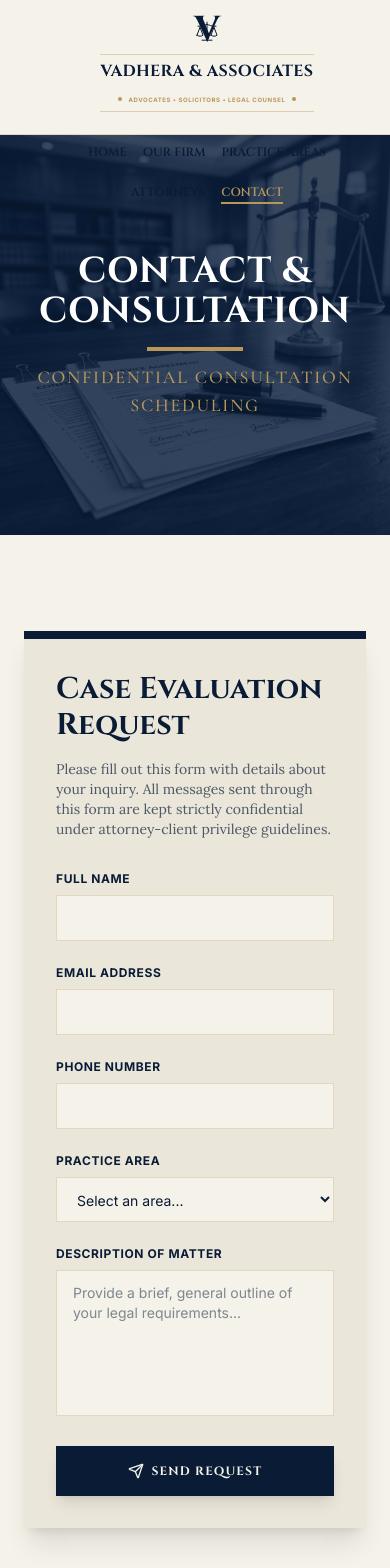
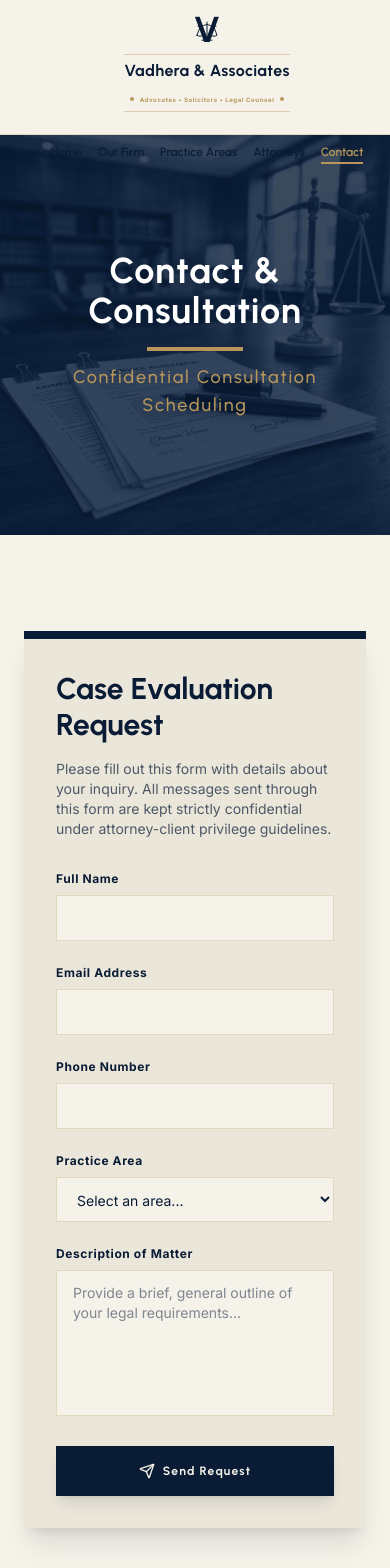
Before and after one commit to Ayushk212/Lawfirm, a React (Vite) app: page /contact in a window 390 px wide. Shown: the top 1568 px of the page. Built offline with nearby package versions, Linux system fonts and the light colour scheme.

Commit message:
Convert all uppercase text to Title Case, update fonts to Inter and Urbanist, and increase font size

```diff
--- a/src/components/Footer.tsx
+++ b/src/components/Footer.tsx
@@ -13,13 +13,13 @@ export default function Footer() {
             </div>
             <div className="border-t border-[#B9975B]/50 pt-1.5 pb-0.5 mt-2 w-full max-w-[200px]">
               <h2 className="text-lg font-cinzel font-bold text-[#F5F2EA] tracking-wide whitespace-nowrap">
-                VADHERA & ASSOCIATES
+                Vadhera & Associates
               </h2>
             </div>
             <div className="border-b border-[#B9975B]/50 pb-1.5 w-full max-w-[200px]">
-              <p className="text-[#B9975B] font-sans font-semibold tracking-widest text-[6px] uppercase inline-flex items-center gap-1 whitespace-nowrap">
+              <p className="text-[#B9975B] font-sans font-semibold tracking-widest text-[6px] inline-flex items-center gap-1 whitespace-nowrap">
                 <span className="w-0.5 h-0.5 rounded-full bg-[#B9975B]"></span>
-                ADVOCATES • SOLICITORS • LEGAL COUNSEL
+                Advocates • Solicitors • Legal Counsel
                 <span className="w-0.5 h-0.5 rounded-full bg-[#B9975B]"></span>
               </p>
             </div>
@@ -27,7 +27,7 @@ export default function Footer() {
           <p className="text-[#F5F2EA]/60 font-lora leading-relaxed text-sm mb-6">
             Providing uncompromising legal advocacy and advisory services with a legacy of excellence since 1998.
           </p>
-          <div className="font-cinzel text-[#B9975B] font-bold tracking-widest text-sm">EST. 1998</div>
+          <div className="font-cinzel text-[#B9975B] font-bold tracking-widest text-sm">Est. 1998</div>
         </div>
 
         <div>
--- a/src/components/Header.tsx
+++ b/src/components/Header.tsx
@@ -17,24 +17,24 @@ export default function Header() {
           </div>
           <div className="border-t border-[#B9975B]/40 pt-1 mt-1.5 w-full">
             <h1 className="text-base md:text-xl font-cinzel font-bold text-[#0A1C35] tracking-wide text-center whitespace-nowrap">
-              VADHERA & ASSOCIATES
+              Vadhera & Associates
             </h1>
           </div>
           <div className="border-b border-[#B9975B]/40 pb-1 mb-1 w-full text-center">
-            <p className="text-[#B9975B] font-sans font-bold tracking-widest text-[6px] md:text-[8px] uppercase inline-flex items-center gap-1.5 whitespace-nowrap">
+            <p className="text-[#B9975B] font-sans font-bold tracking-widest text-[6px] md:text-[8px] inline-flex items-center gap-1.5 whitespace-nowrap">
               <span className="w-1 h-1 rounded-full bg-[#B9975B]"></span>
-              ADVOCATES • SOLICITORS • LEGAL COUNSEL
+              Advocates • Solicitors • Legal Counsel
               <span className="w-1 h-1 rounded-full bg-[#B9975B]"></span>
             </p>
           </div>
         </NavLink>
 
         <nav className="flex flex-wrap lg:flex-nowrap gap-4 lg:gap-8 font-cinzel text-xs md:text-sm font-semibold text-[#0A1C35] whitespace-nowrap justify-center mt-2 xl:mt-0">
-          <NavLink to="/" className={linkClass}>HOME</NavLink>
-          <NavLink to="/about" className={linkClass}>OUR FIRM</NavLink>
-          <NavLink to="/practice-areas" className={linkClass}>PRACTICE AREAS</NavLink>
-          <NavLink to="/attorneys" className={linkClass}>ATTORNEYS</NavLink>
-          <NavLink to="/contact" className={linkClass}>CONTACT</NavLink>
+          <NavLink to="/" className={linkClass}>Home</NavLink>
+          <NavLink to="/about" className={linkClass}>Our Firm</NavLink>
+          <NavLink to="/practice-areas" className={linkClass}>Practice Areas</NavLink>
+          <NavLink to="/attorneys" className={linkClass}>Attorneys</NavLink>
+          <NavLink to="/contact" className={linkClass}>Contact</NavLink>
         </nav>
       </div>
     </header>
--- a/src/index.css
+++ b/src/index.css
@@ -1,10 +1,22 @@
-@import url('https://fonts.googleapis.com/css2?family=Cinzel:wght@400;500;600;700&family=Cormorant+Garamond:ital,wght@0,400;0,500;0,600;0,700;1,400&family=Inter:wght@400;500;600;700&family=Lora:ital,wght@0,400;0,500;0,600;0,700;1,400&family=Merriweather:ital,wght@0,300;0,400;0,700;1,300;1,400&display=swap');
+@import url('https://fonts.googleapis.com/css2?family=Inter:wght@300;400;500;600;700&family=Urbanist:ital,wght@0,300;0,400;0,500;0,600;0,700;0,800;0,900;1,300;1,400&display=swap');
 @import "tailwindcss";
 
 @theme {
-  --font-cinzel: "Cinzel", ui-serif, Georgia, serif;
-  --font-cormorant: "Cormorant Garamond", ui-serif, Georgia, serif;
-  --font-lora: "Lora", ui-serif, Georgia, serif;
-  --font-merriweather: "Merriweather", ui-serif, Georgia, serif;
+  --font-cinzel: "Urbanist", ui-sans-serif, system-ui, sans-serif;
+  --font-cormorant: "Urbanist", ui-sans-serif, system-ui, sans-serif;
+  --font-lora: "Inter", ui-sans-serif, system-ui, sans-serif;
+  --font-merriweather: "Inter", ui-sans-serif, system-ui, sans-serif;
   --font-sans: "Inter", ui-sans-serif, system-ui, sans-serif;
+
+  --font-size-xs: 0.9375rem;
+  --font-size-sm: 1.0625rem;
+  --font-size-base: 1.1875rem;
+  --font-size-lg: 1.3125rem;
+  --font-size-xl: 1.4375rem;
+  --font-size-2xl: 1.6875rem;
+  --font-size-3xl: 2.0625rem;
+  --font-size-4xl: 2.5rem;
+  --font-size-5xl: 3.25rem;
+  --font-size-6xl: 4.125rem;
+  --font-size-7xl: 5rem;
 }
--- a/src/pages/About.tsx
+++ b/src/pages/About.tsx
@@ -42,7 +42,7 @@ export default function About() {
             transition={{ duration: 0.8, ease: [0.16, 1, 0.3, 1] }}
             className="text-4xl md:text-6xl font-cinzel font-bold text-white tracking-wide"
           >
-            OUR FIRM
+            Our Firm
           </motion.h1>
           <motion.div
             initial={{ scaleX: 0 }}
@@ -54,7 +54,7 @@ export default function About() {
             initial={{ opacity: 0 }}
             animate={{ opacity: 1 }}
             transition={{ duration: 1, delay: 0.4 }}
-            className="text-lg md:text-xl text-[#B9975B] font-cormorant font-medium mt-3 uppercase tracking-widest"
+            className="text-lg md:text-xl text-[#B9975B] font-cormorant font-medium mt-3 tracking-widest"
           >
             A Legacy of Uncompromising Advocacy
           </motion.p>
@@ -69,7 +69,7 @@ export default function About() {
           viewport={{ once: true, margin: "-100px" }}
           variants={staggerContainer}
         >
-          <motion.h3 variants={fadeInUp} className="font-cinzel text-[#B9975B] font-bold tracking-widest text-sm mb-4">OUR STORY</motion.h3>
+          <motion.h3 variants={fadeInUp} className="font-cinzel text-[#B9975B] font-bold tracking-widest text-sm mb-4">Our Story</motion.h3>
           <motion.h2 variants={fadeInUp} className="text-4xl md:text-5xl font-cormorant font-bold mb-8 leading-tight">
             Built on trust, integrity, and relentless preparation.
           </motion.h2>
@@ -100,7 +100,7 @@ export default function About() {
       <section className="bg-[#EBE6DA] py-24 border-y border-[#D6CFC0] min-h-[115vh] flex flex-col justify-center">
         <div className="max-w-7xl mx-auto px-6 md:px-12 lg:px-24">
           <div className="text-center mb-12">
-            <h2 className="text-4xl font-cinzel font-bold text-[#0A1C35]">OUR CORE VALUES</h2>
+            <h2 className="text-4xl font-cinzel font-bold text-[#0A1C35]">Our Core Values</h2>
             <div className="w-24 h-1 bg-[#B9975B] mx-auto mt-6"></div>
           </div>
 
@@ -134,7 +134,7 @@ export default function About() {
       {/* History Timeline */}
       <section className="py-24 max-w-7xl mx-auto px-6 md:px-12 lg:px-24 min-h-[115vh] flex flex-col justify-center">
         <div className="text-center mb-10">
-          <h2 className="text-4xl font-cinzel font-bold text-[#0A1C35]">FIRM MILESTONES</h2>
+          <h2 className="text-4xl font-cinzel font-bold text-[#0A1C35]">Firm Milestones</h2>
           <div className="w-24 h-1 bg-[#B9975B] mx-auto mt-6"></div>
         </div>
 
--- a/src/pages/Contact.tsx
+++ b/src/pages/Contact.tsx
@@ -52,7 +52,7 @@ export default function Contact() {
             transition={{ duration: 0.8, ease: [0.16, 1, 0.3, 1] }}
             className="text-4xl md:text-6xl font-cinzel font-bold text-white tracking-wide"
           >
-            CONTACT & CONSULTATION
+            Contact & Consultation
           </motion.h1>
           <motion.div
             initial={{ scaleX: 0 }}
@@ -64,7 +64,7 @@ export default function Contact() {
             initial={{ opacity: 0 }}
             animate={{ opacity: 1 }}
             transition={{ duration: 1, delay: 0.4 }}
-            className="text-lg md:text-xl text-[#B9975B] font-cormorant font-medium mt-3 uppercase tracking-widest"
+            className="text-lg md:text-xl text-[#B9975B] font-cormorant font-medium mt-3 tracking-widest"
           >
             Confidential Consultation Scheduling
           </motion.p>
@@ -97,7 +97,7 @@ export default function Contact() {
               >
                 <div className="grid md:grid-cols-2 gap-6">
                   <div>
-                    <label htmlFor="name" className="block text-xs font-sans font-bold tracking-wider uppercase mb-2">Full Name</label>
+                    <label htmlFor="name" className="block text-xs font-sans font-bold tracking-wider mb-2">Full Name</label>
                     <input
                       type="text"
                       id="name"
@@ -109,7 +109,7 @@ export default function Contact() {
                     />
                   </div>
                   <div>
-                    <label htmlFor="email" className="block text-xs font-sans font-bold tracking-wider uppercase mb-2">Email Address</label>
+                    <label htmlFor="email" className="block text-xs font-sans font-bold tracking-wider mb-2">Email Address</label>
                     <input
                       type="email"
                       id="email"
@@ -124,7 +124,7 @@ export default function Contact() {
 
                 <div className="grid md:grid-cols-2 gap-6">
                   <div>
-                    <label htmlFor="phone" className="block text-xs font-sans font-bold tracking-wider uppercase mb-2">Phone Number</label>
+                    <label htmlFor="phone" className="block text-xs font-sans font-bold tracking-wider mb-2">Phone Number</label>
                     <input
                       type="tel"
                       id="phone"
@@ -135,7 +135,7 @@ export default function Contact() {
                     />
                   </div>
                   <div>
-                    <label htmlFor="category" className="block text-xs font-sans font-bold tracking-wider uppercase mb-2">Practice Area</label>
+                    <label htmlFor="category" className="block text-xs font-sans font-bold tracking-wider mb-2">Practice Area</label>
                     <select
                       id="category"
                       name="category"
@@ -156,7 +156,7 @@ export default function Contact() {
                 </div>
 
                 <div>
-                  <label htmlFor="message" className="block text-xs font-sans font-bold tracking-wider uppercase mb-2">Description of Matter</label>
+                  <label htmlFor="message" className="block text-xs font-sans font-bold tracking-wider mb-2">Description of Matter</label>
                   <textarea
                     id="message"
                     name="message"
@@ -176,11 +176,11 @@ export default function Contact() {
                 >
                   {isSubmitting ? (
                     <>
-                      <Scale className="w-4 h-4 animate-spin" /> SUBMITTING...
+                      <Scale className="w-4 h-4 animate-spin" /> Submitting...
                     </>
                   ) : (
                     <>
-                      <Send className="w-4 h-4" /> SEND REQUEST
+                      <Send className="w-4 h-4" /> Send Request
                     </>
                   )}
                 </button>
@@ -203,7 +203,7 @@ export default function Contact() {
                   onClick={() => setIsSubmitted(false)}
                   className="bg-[#0A1C35] text-white px-6 py-3 hover:bg-[#B9975B] hover:text-[#0A1C35] transition font-cinzel text-xs font-semibold tracking-wider cursor-pointer shadow-md"
                 >
-                  NEW SUBMISSION
+                  New Submission
                 </button>
               </motion.div>
             )}
@@ -277,7 +277,7 @@ export default function Contact() {
             <div className="absolute inset-0 opacity-15 mix-blend-overlay bg-repeat" style={{ backgroundImage: 'radial-gradient(circle, #000 10%, transparent 11%)', backgroundSize: '10px 10px' }}></div>
             <div className="absolute inset-0 bg-[#0A1C35]/5 group-hover:bg-transparent transition-colors duration-500"></div>
             <MapPin className="w-10 h-10 text-[#B9975B] mb-2 group-hover:bounce transition-all duration-300" />
-            <h4 className="font-cinzel font-bold text-xs text-[#0A1C35] uppercase tracking-widest">Map View (Connaught Place)</h4>
+            <h4 className="font-cinzel font-bold text-xs text-[#0A1C35] tracking-widest">Map View (Connaught Place)</h4>
             <p className="text-[10px] font-sans text-[#0A1C35]/65 mt-1">Delhi metro parking access available</p>
           </div>
         </motion.div>
--- a/src/pages/NotFound.tsx
+++ b/src/pages/NotFound.tsx
@@ -28,7 +28,7 @@ export default function NotFound() {
           initial={{ opacity: 0, y: 20 }}
           animate={{ opacity: 1, y: 0 }}
           transition={{ duration: 0.6, delay: 0.15 }}
-          className="font-cinzel text-2xl md:text-3xl font-semibold tracking-wider text-[#B9975B] uppercase mb-6"
+          className="font-cinzel text-2xl md:text-3xl font-semibold tracking-wider text-[#B9975B] mb-6"
         >
           Case Dismissed
         </motion.h2>
@@ -56,7 +56,7 @@ export default function NotFound() {
         >
           <Link to="/">
             <button className="inline-flex items-center gap-2 bg-[#0A1C35] text-white px-8 py-4 hover:bg-[#B9975B] hover:text-[#0A1C35] transition font-cinzel text-xs font-bold tracking-widest cursor-pointer shadow-lg">
-              <ChevronLeft className="w-4 h-4" /> BACK TO COURT (HOME)
+              <ChevronLeft className="w-4 h-4" /> Back to Court (Home)
             </button>
           </Link>
         </motion.div>
--- a/src/pages/PracticeAreas.tsx
+++ b/src/pages/PracticeAreas.tsx
@@ -69,7 +69,7 @@ export default function PracticeAreas() {
             transition={{ duration: 0.8, ease: [0.16, 1, 0.3, 1] }}
             className="text-4xl md:text-6xl font-cinzel font-bold text-white tracking-wide"
           >
-            PRACTICE AREAS
+            Practice Areas
           </motion.h1>
           <motion.div
             initial={{ scaleX: 0 }}
@@ -81,7 +81,7 @@ export default function PracticeAreas() {
             initial={{ opacity: 0 }}
             animate={{ opacity: 1 }}
             transition={{ duration: 1, delay: 0.4 }}
-            className="text-lg md:text-xl text-[#B9975B] font-cormorant font-medium mt-3 uppercase tracking-widest"
+            className="text-lg md:text-xl text-[#B9975B] font-cormorant font-medium mt-3 tracking-widest"
           >
             Expert Representation Across Key Disciplines
           </motion.p>
@@ -114,7 +114,7 @@ export default function PracticeAreas() {
                   {p.desc}
                 </p>
                 <div className="border-t border-[#B9975B]/20 pt-6">
-                  <h4 className="font-cinzel text-[#0A1C35] text-xs font-bold tracking-wider mb-4 uppercase">Key Services</h4>
+                  <h4 className="font-cinzel text-[#0A1C35] text-xs font-bold tracking-wider mb-4">Key Services</h4>
                   <ul className="grid grid-cols-1 md:grid-cols-2 gap-3">
                     {p.services.map((srv, sIdx) => (
                       <li key={sIdx} className="flex items-center gap-2.5 text-[#0A1C35]/70 text-sm font-sans">
@@ -128,7 +128,7 @@ export default function PracticeAreas() {
 
               <div className="mt-8 pt-6 border-t border-[#B9975B]/20 flex justify-end">
                 <Link to="/contact" className="inline-flex items-center gap-1.5 font-cinzel text-xs font-bold text-[#0A1C35] hover:text-[#B9975B] transition">
-                  REQUEST CONSULTATION <ChevronRight className="w-3.5 h-3.5" />
+                  Request Consultation <ChevronRight className="w-3.5 h-3.5" />
                 </Link>
               </div>
             </motion.div>
@@ -145,7 +145,7 @@ export default function PracticeAreas() {
           </p>
           <Link to="/contact">
             <button className="bg-[#B9975B] text-[#0A1C35] font-cinzel font-bold tracking-widest px-8 py-4 hover:bg-white hover:text-[#0A1C35] transition border border-[#B9975B] text-xs shadow-2xl cursor-pointer">
-              GET IN TOUCH
+              Get in Touch
             </button>
           </Link>
         </div>
```
Also changed, not shown: src/pages/Attorneys.tsx (+6 -6 lines), src/pages/Home.tsx (+4 -4 lines).
